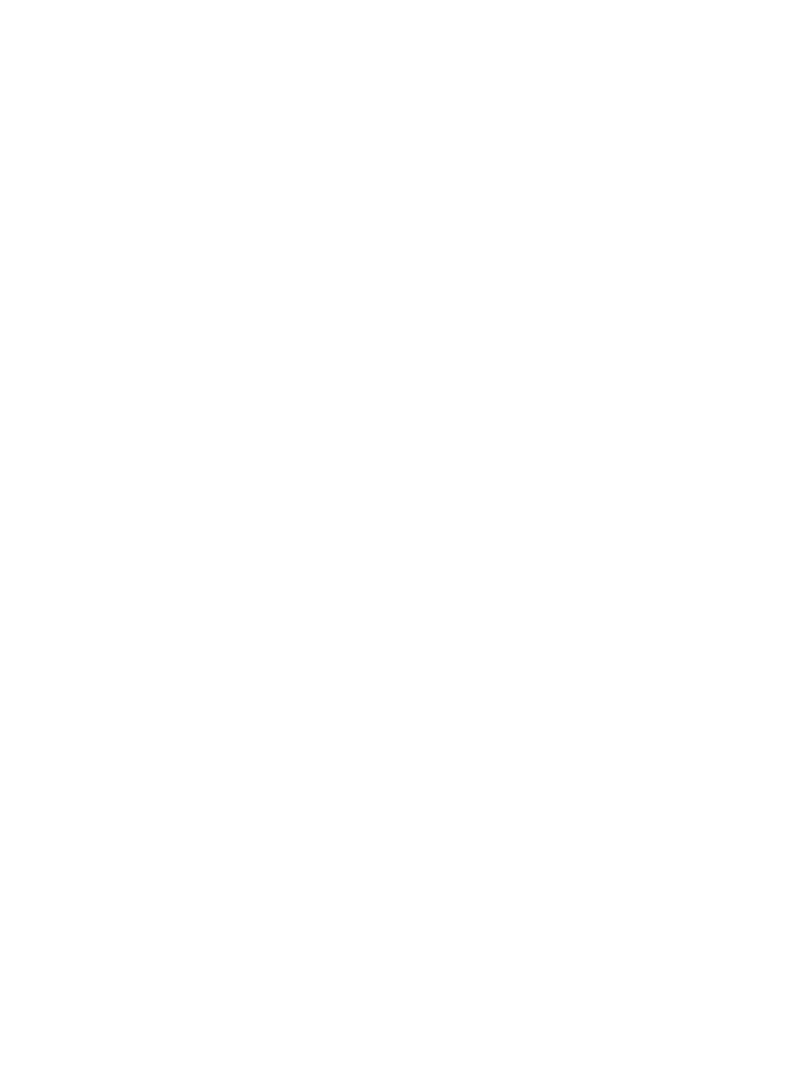
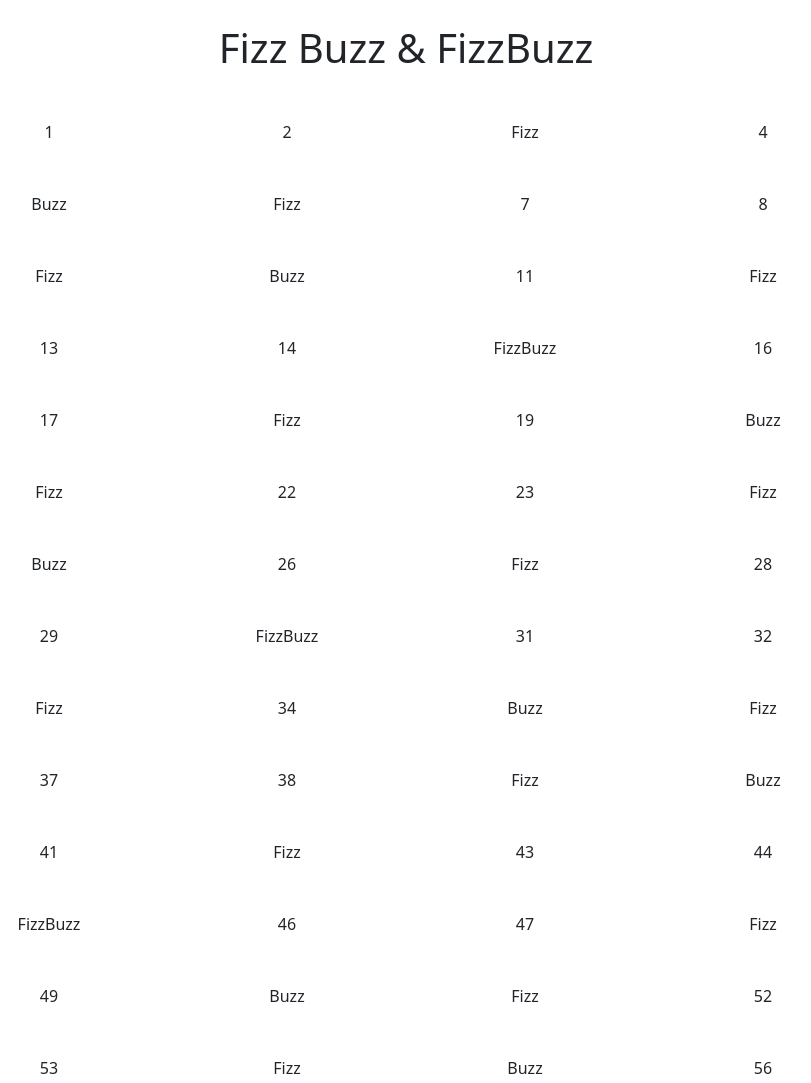
Before and after one commit to mattesalva93/js-fizzbuzzdom, a plain HTML site: page index.html in a window 1280 px wide. Shown: the top 1083 px of the page, without its empty margins (234-1045 px from the left). Before the commit the page ends 800 px from the top, so only its background shows below. Drawn offline with nearby package versions, Linux system fonts and the light colour scheme.

Commit message:
number boxes generator done

```diff
--- a/index.html
+++ b/index.html
@@ -11,7 +11,16 @@
     <title>js-fizzbuzzdom</title>
 </head>
 <body>
+
     <main>
+        <div class="container">
+            <div id="container" class="row  d-flex flex-wrap justify-content-center">
+                <h1 class="text-center my-4">Fizz Buzz & FizzBuzz</h1>
+            </div>
+
+        </div>
+    </main>
+
     <script type="text/javascript" src="myscript.js"></script>
 </body>
 </html>
--- a/myscript.js
+++ b/myscript.js
@@ -0,0 +1,17 @@
+let scatola = document.getElementById("container"); //Definizione contenitore per div.row
+
+for(let i=1; i<=100; i++){              //Definizine del ciclo da 1 a 100
+
+    if( (i%3==0) && (i%5==0) ){         //Numeri multipli di 3 e 5
+        scatola.innerHTML += '<div class="col-2 m-4 text-center">' + 'FizzBuzz' + '</div>';
+
+    }else if(i%3==0){                   //Numeri multipli di 3
+        scatola.innerHTML += '<div class="col-2 m-4 text-center">' + 'Fizz' + '</div>';
+
+    }else if(i%5==0){                   //Numeri multipli di 5
+        scatola.innerHTML += '<div class="col-2 m-4 text-center">' + 'Buzz' + '</div>';
+
+    }else{                              //Tutti gli altri
+        scatola.innerHTML += '<div class="col-2 m-4 text-center">' + i + '</div>';
+    }
+}
```
